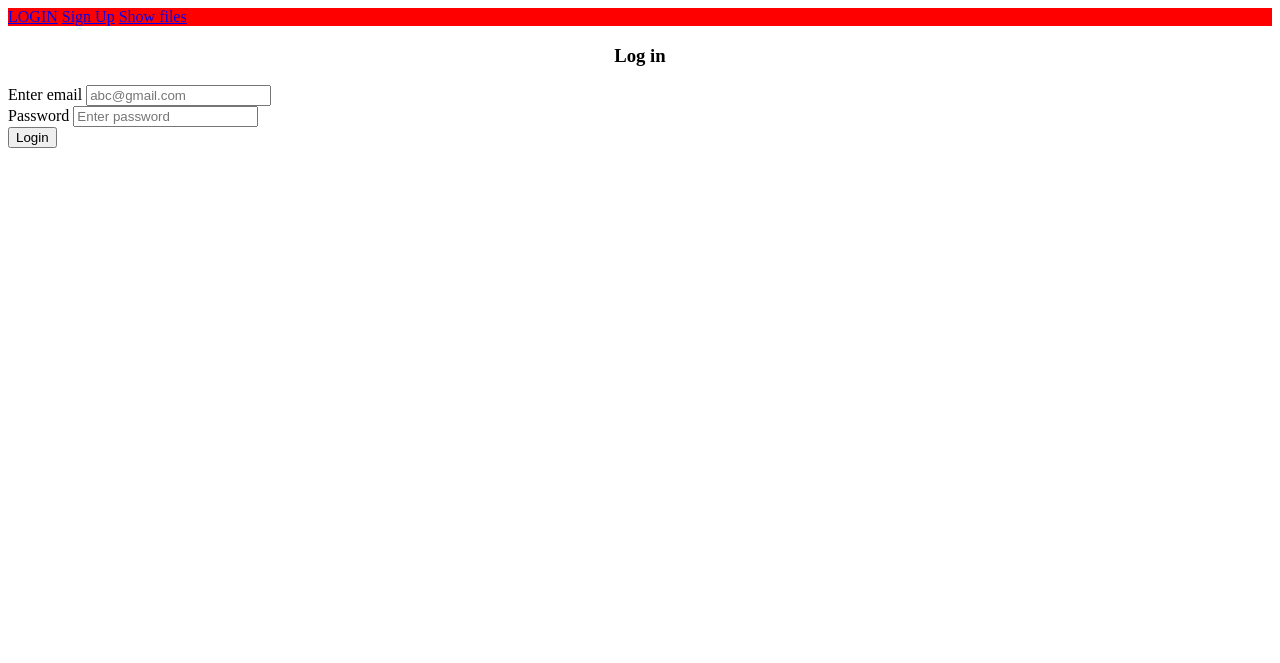
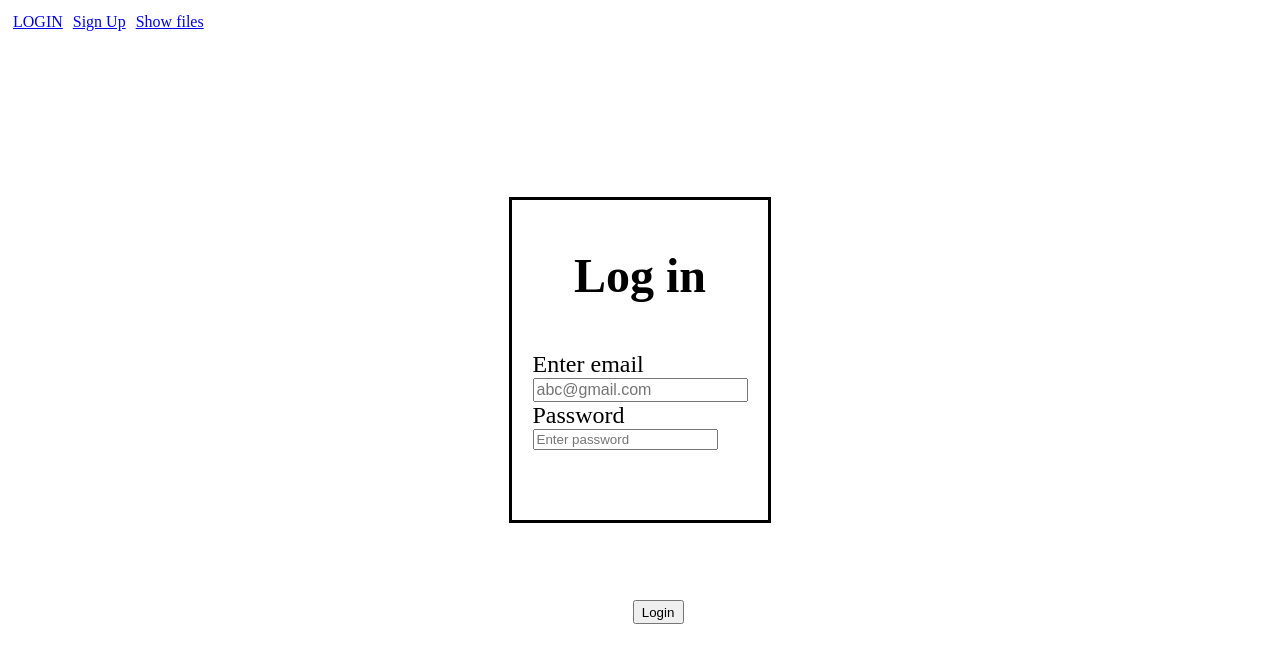
Before and after one commit to Avishek-NITT/QUIZZHUB_DELTA_T3, a Flask app: page /login in a window 1280 px wide. Shown: the top 663 px of the page. Run offline with Flask 3, Linux system fonts and the light colour scheme.

Commit message:
Added some design, but its bs

```diff
--- a/website/static/styles/style.css
+++ b/website/static/styles/style.css
@@ -1,3 +1,29 @@
-.navbar{
-    background-color: red;
+.link_container{
+    display: flex;
+    flex-direction: row;
 }
+
+.nav-item{
+    margin: 5px;
+}
+
+/* LOGIN PAGE */
+.wrapper{
+    display: flex;
+    flex-direction: column;
+    align-items: center;
+    height: 40vh;
+    width: 20vw;
+    border: solid black;
+    position: absolute;
+    top: 45%;
+    left: 50%;
+    transform: translate(-50%, -50%);
+}
+
+.submit_btn{
+    margin-top: 150px;
+    margin-left: 100px;
+    height: 3vh;
+    width: 4vw;
+}
--- a/website/templates/base.html
+++ b/website/templates/base.html
@@ -10,6 +10,7 @@
     <link rel="stylesheet" href= "{{ url_for('static',filename='styles/style.css') }}">
    </head>
   <body>
+
         <div class="navbar" id="navbar">
             <div class="link_container">
               {% if user.is_authenticated %}
@@ -22,6 +23,7 @@
                 <a class="nav-item nav-link" id="test" href="/test">Show files</a>
             </div>
         </div>
+
     {% with messages = get_flashed_messages() %}
       {% if messages %}
           {% for message in messages %}
--- a/website/templates/login.html
+++ b/website/templates/login.html
@@ -5,18 +5,22 @@ LOGIN page
 {%endblock%}
 
 {%block content%}
+<div class="wrapper">
 <form method="post">
-    <h3 align ="center">Log in</h3>
+    <h3 align ="center" style="font-size: 3em;">Log in</h3>
     <div class="form-container">
-        <label for="email">Enter email</label>
+        <label for="email" style="font-size: 1.5em;">Enter email</label>
+        <br>
         <input type="email"
         class="input"
         id="email"
         name = "email"
-        placeholder="abc@gmail.com"/>
+        placeholder="abc@gmail.com"
+        style="font-size: 1em;"/>
     </div>
     <div class="form-container">
-        <label for="password">Password</label>
+        <label for="password" style="font-size: 1.5em;">Password</label>
+        <br>
         <input type="password"
         class="input"
         id="password"
@@ -25,5 +29,6 @@ LOGIN page
     </div>
     <button type="submit" class="submit_btn">Login</button>
     </form>
+</div>
 
 {%endblock%}
```
